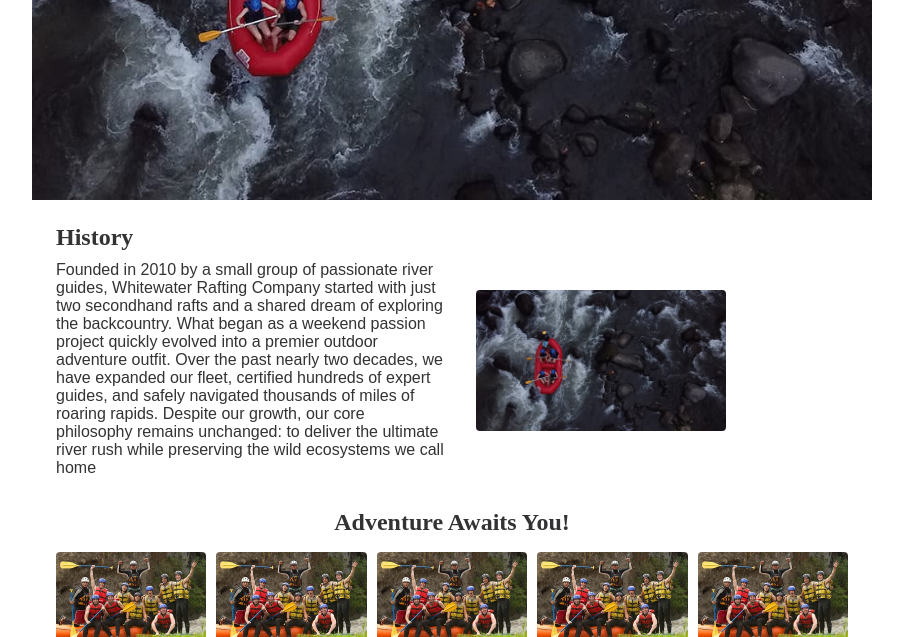
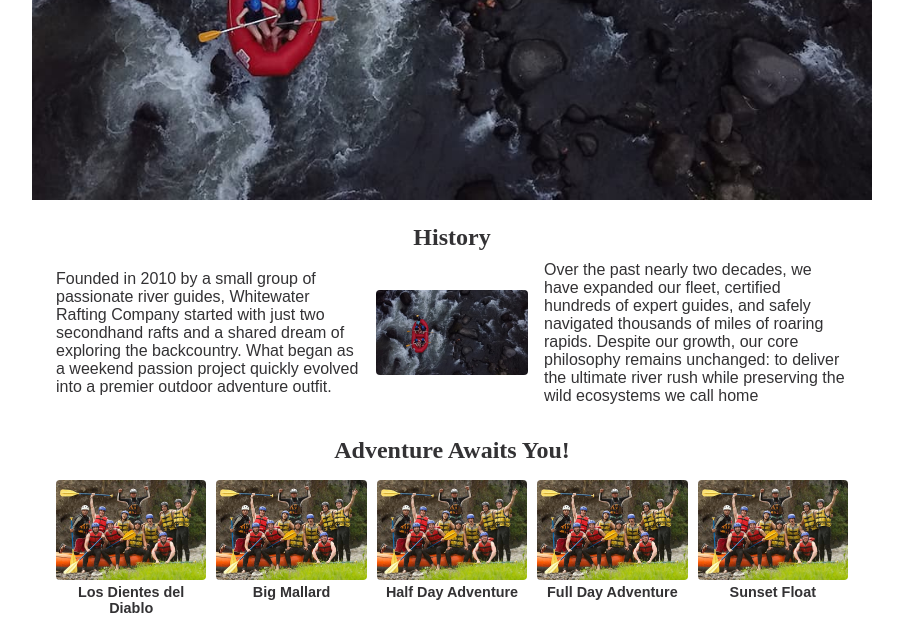
Before and after one commit to blesyn101/wdd130, a plain HTML site: page wwr/about.html in a window 1280 px wide. Shown: the part 373-1010 px from the top of the page, without its empty margins (188-1091 px from the left). Drawn offline with Linux system fonts and the light colour scheme.

Commit message:
update wireframe

```diff
--- a/wwr/about.html
+++ b/wwr/about.html
@@ -47,18 +47,17 @@
                     Company started with
                     just two secondhand rafts and a shared dream of exploring the backcountry. What
                     began as a weekend
-                    passion project quickly evolved into a premier outdoor adventure outfit. Over
-                    the
-                    past nearly two
+                    passion project quickly evolved into a premier outdoor adventure outfit.
+                </p>
+                <img src="images/hero-img.jpg" alt="History of Whitewater rafting">
+                <p> Over the past nearly two
                     decades, we have expanded our fleet, certified hundreds of expert guides, and
-                    safely
-                    navigated
+                    safely navigated
                     thousands of miles of roaring rapids. Despite our growth, our core philosophy
                     remains unchanged: to
                     deliver the ultimate river rush while preserving the wild ecosystems we call
                     home
                 </p>
-                <img src="images/hero-img.jpg" alt="History of Whitewater rafting">
             </div>
         </section>
 
@@ -79,11 +78,11 @@
                 </figure>
                 <figure>
                     <img src="images/happy-client.jpg" alt="">
-                    <figcaption>Iyonawan</figcaption>
+                    <figcaption>Full Day Adventure</figcaption>
                 </figure>
                 <figure>
                     <img src="images/happy-client.jpg" alt="">
-                    <figcaption>wdd byu</figcaption>
+                    <figcaption>Sunset Float</figcaption>
                 </figure>
             </div>
         </section>
--- a/wwr/styles/rafting.css
+++ b/wwr/styles/rafting.css
@@ -51,6 +51,7 @@ header nav a {
     text-decoration: none;
     color: var(--primary-color);
     font-weight: bold;
+    padding: 8px;
 }
 
 header nav a:hover {
@@ -111,11 +112,12 @@ h1 {
 .history h2 {
     color: var(--accent1-color);
     margin-bottom: 10px;
+    text-align: center
 }
 
 .history-content {
     display: grid;
-    grid-template-columns: 1fr 1fr;
+    grid-template-columns: 1fr 0.5fr 1fr;
     gap: 16px;
     align-items: center;
 }
@@ -126,9 +128,8 @@ h1 {
 }
 
 .history-content img {
-    width: 250px;
-    float: right;
-    margin: 0 16px 16px;
+    width: 100%;
+    height: auto;
     border-radius: 4px;
 }
 
@@ -167,7 +168,7 @@ footer {
     align-items: center;
     background-color: var(--accent1-color);
     color: var(--primary-color);
-    padding: 12px 16px;
+    padding: 15px 20px;
 }
 
 footer p {
```
